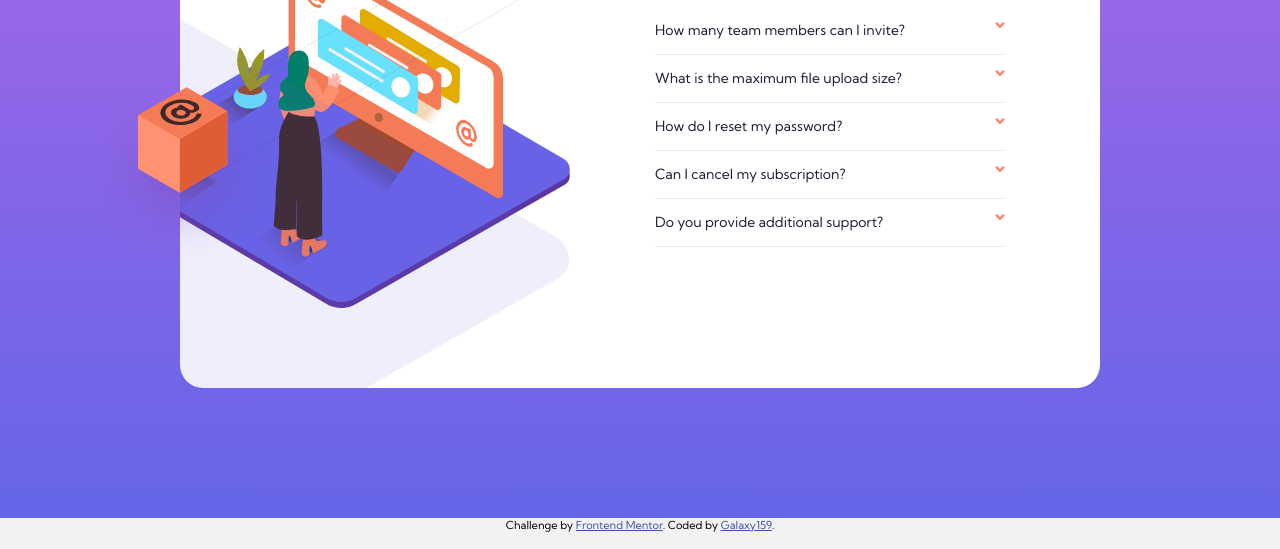
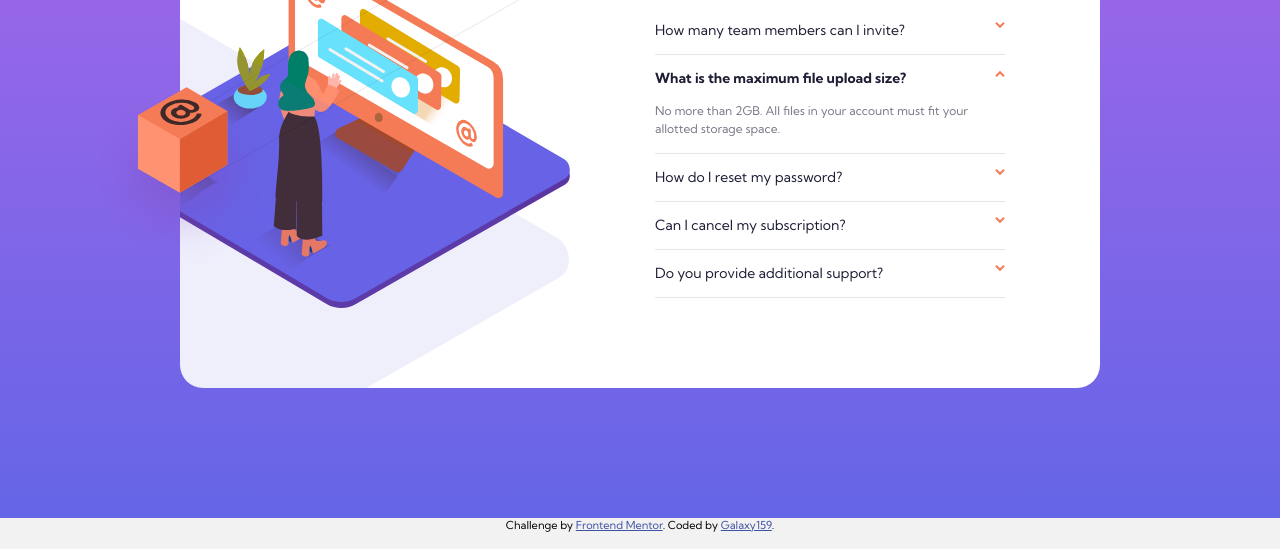
Before and after one commit to Galaxy159/FAQ-Accordion-Card, a plain HTML site: page index.html in a window 1280 px wide. Shown: the part 251-800 px from the top of the page. Drawn offline with Linux system fonts and the light colour scheme.

Commit message:
fem preview

```diff
--- a/index.html
+++ b/index.html
@@ -57,18 +57,18 @@
             </div>
           </div>
           <div class="card__list--item">
-            <div class="card__list--item-question">
+            <div class="card__list--item-question active">
               <p class="card__list--item-question-text">
                 What is the maximum file upload size?
               </p>
               <img
                 src="./images/icon-arrow-down.svg"
                 alt="Down arrow"
-                class="card__list--item-arrow"
+                class="card__list--item-arrow spin"
               />
             </div>
             <div class="card__list--item-answer">
-              <p class="card__list--item-answer-text">
+              <p class="card__list--item-answer-text show">
                 No more than 2GB. All files in your account must fit your
                 allotted storage space.
               </p>
```
